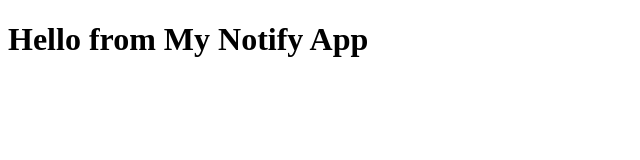
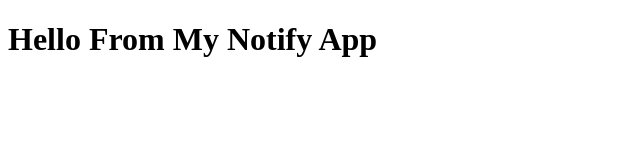
Before and after one commit to shaikafren/my-new-app, a plain HTML site: page index.html in a window 1280 px wide. Shown: the whole page, without its empty margins (0-640 px from the left). Drawn offline with Linux system fonts and the light colour scheme.

Commit message:
Update index.html

```diff
--- a/index.html
+++ b/index.html
@@ -4,6 +4,6 @@
 <title>My Notify App</title>
 </head>
 <body>
-<h1>Hello from My Notify App</h1>
+<h1>Hello From My Notify App</h1>
 </body>
 </html>
```
